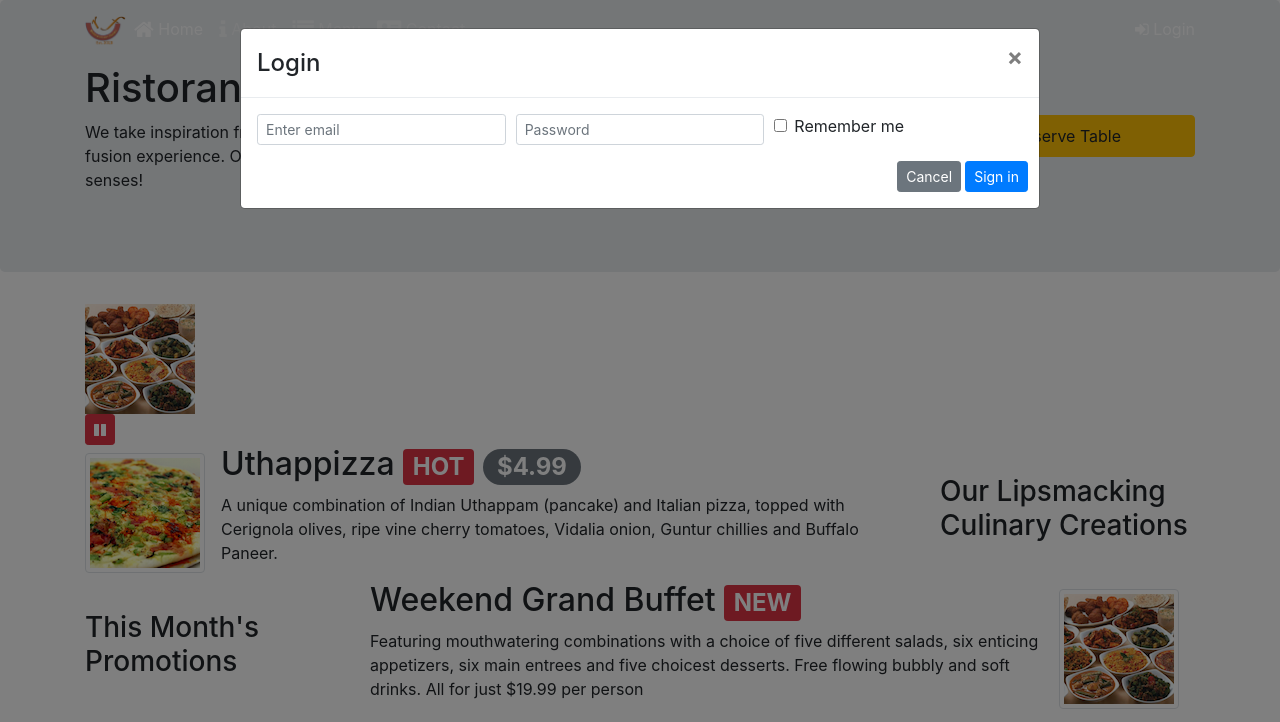
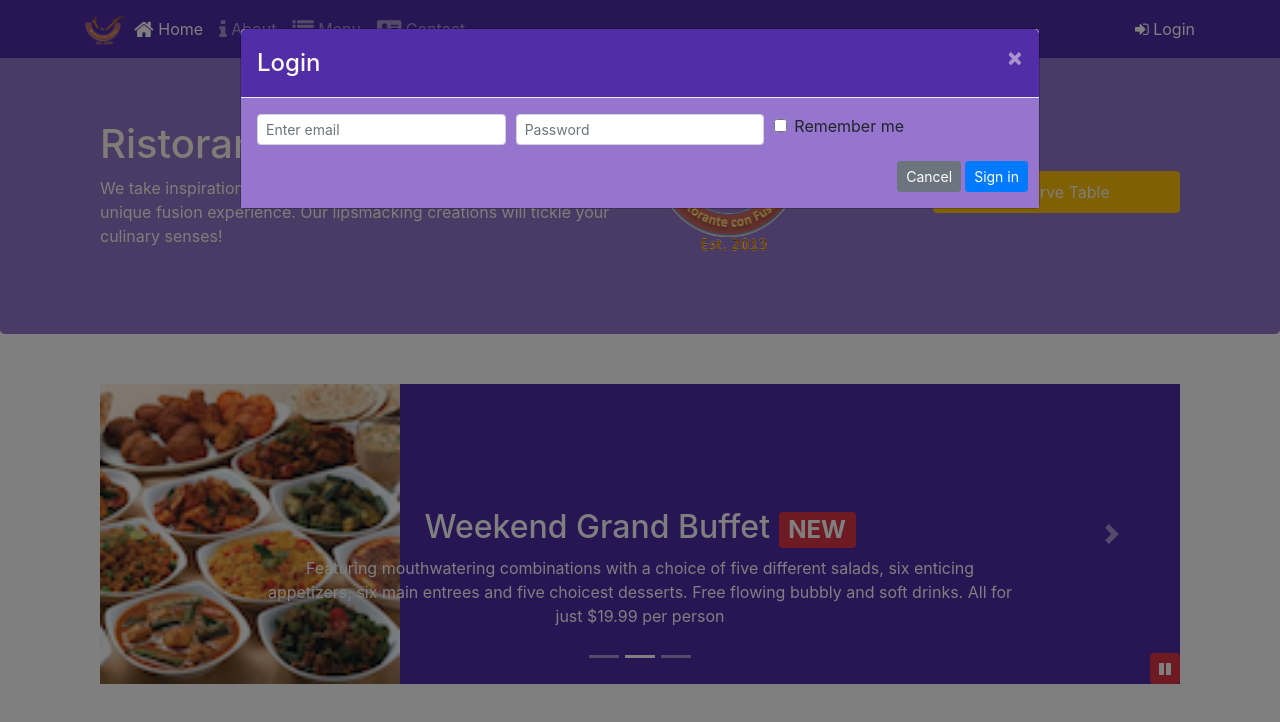
Before and after one commit to abzuar9658/Bootstrap-MERN-Specialization, a website: page index.html in a window 1280 px wide. Both pictures are taken after a click on the link "Login". Shown: the top 722 px of the page. Drawn offline with nearby package versions, Linux system fonts and the light colour scheme; files that its build step writes are made by us from their sources.

Commit message:
Assignment 4

```diff
--- a/css/styles-old.css
+++ /dev/null
@@ -1,64 +0,0 @@
-body {
-  padding: 50px 0px 0px 0px;
-  z-index: 0;
-}
-
-.navbar-dark {
-  background-color: #512da8;
-}
-.row-header {
-  margin: 0px auto;
-  padding: 0px;
-}
-
-.row-content {
-  margin: 0px auto;
-  padding: 50px 0px 50px 0px;
-  border-bottom: 1px ridge;
-  min-height: 400px;
-}
-
-.footer {
-  background-color: #d1c4e9;
-  margin: 0px auto;
-  padding: 20px 0px 20px 0px;
-}
-.jumbotron {
-  padding: 70px 30px 70px 30px;
-  margin: 0px auto;
-  background: #9575cd;
-  color: floralwhite;
-}
-
-address {
-  font-size: 80%;
-  margin: 0px;
-  color: #0f0f0f;
-}
-
-.tab-content {
-  border-left: 1px solid #ddd;
-  border-right: 1px solid #ddd;
-  border-bottom: 1px solid #ddd;
-  padding: 10px;
-}
-.carousel {
-  background: #512da8;
-}
-
-.carousel-item {
-  height: 300px;
-}
-
-.carousel-item img {
-  position: absolute;
-  top: 0;
-  left: 0;
-  min-height: 300px;
-}
-#carouselButton {
-  right: 15px;
-  position: absolute;
-  bottom: 0px;
-  z-index: 1;
-}
--- a/css/styles.scss
+++ b/css/styles.scss
@@ -0,0 +1,86 @@
+$lt-gray: #ddd;
+$background-dark: #512da8;
+$background-light: #9575cd;
+$background-pale: #d1c4e9;
+
+// Height variables
+$carousel-item-height: 300px;
+
+@mixin zero-margin($pad-up-dn, $pad-left-right) {
+  margin: 0px auto;
+  padding: $pad-up-dn $pad-left-right;
+}
+
+.row-header {
+  @include zero-margin(0px, 0px);
+}
+
+.row-content {
+  @include zero-margin(50px, 0px);
+  border-bottom: 1px ridge;
+  min-height: 400px;
+}
+
+.footer {
+  background-color: $background-pale;
+  @include zero-margin(20px, 0px);
+}
+
+.jumbotron {
+  @include zero-margin(70px, 30px);
+  background: $background-light;
+  color: floralwhite;
+}
+
+address {
+  font-size: 80%;
+  margin: 0px;
+  color: #0f0f0f;
+}
+
+body {
+  padding: 50px 0px 0px 0px;
+  z-index: 0;
+}
+
+.navbar-dark {
+  background-color: $background-dark;
+}
+
+.tab-content {
+  border-left: 1px solid $lt-gray;
+  border-right: 1px solid $lt-gray;
+  border-bottom: 1px solid $lt-gray;
+  padding: 10px;
+}
+
+.carousel {
+  background: $background-dark;
+
+  .carousel-item {
+    height: $carousel-item-height;
+    img {
+      position: absolute;
+      top: 0;
+      left: 0;
+      min-height: 300px;
+    }
+  }
+}
+
+#carouselButton {
+  right: 15px;
+  position: absolute;
+  bottom: 0px;
+  z-index: 1;
+}
+.modal-header {
+  background: $background-dark;
+  color: floralwhite;
+  button {
+    color: floralwhite;
+  }
+}
+.modal-body {
+  background: $background-light;
+}
--- a/index.html
+++ b/index.html
@@ -70,9 +70,7 @@
             </li>
           </ul>
           <span class="navbar-text">
-            <a data-toggle="modal" data-target="#loginModal">
-              <span class="fa fa-sign-in"></span> Login</a
-            >
+            <a id="loginButton"> <span class="fa fa-sign-in"></span> Login</a>
           </span>
         </div>
       </div>
@@ -83,8 +81,8 @@
         <div class="modal-content">
           <div class="modal-header">
             <h4 class="modal-title">Login</h4>
-            <button type="button" class="close" data-dismiss="modal">
-              &times;
+            <button type="button" class="close" id="closeLoginModalButton">
+              <span>&times;</span>
             </button>
           </div>
           <div class="modal-body">
@@ -141,8 +139,8 @@
         <div class="modal-content">
           <div class="modal-header">
             <h4 class="modal-title">Reserve a Table</h4>
-            <button type="button" class="close" data-dismiss="modal">
-              &times;
+            <button type="button" class="close" id="closeReserveModalButton">
+              <span>&times;</span>
             </button>
           </div>
           <div class="modal-body">
@@ -291,8 +289,7 @@
             <a
               role="button"
               class="btn btn-block nav-link btn-warning"
-              data-toggle="modal"
-              data-target="#reserveTableModal"
+              id="reserveTableButton"
               >Reserve Table</a
             >
           </div>
@@ -550,6 +547,18 @@
           $("#carouselButton").children("span").addClass("fa-pause");
         }
       });
+      $("#loginButton").click(function () {
+        $("#loginModal").modal("show");
+      });
+      $("#reserveTableButton").click(function () {
+        $("#reserveTableModal").modal("show");
+      });
+      $("#closeLoginModalButton").click(function () {
+        $("#loginModal").modal("hide");
+      });
+      $("#closeReserveModalButton").click(function () {
+        $("#reserveTableModal").modal("hide");
+      });
     </script>
   </body>
 </html>
```
Also changed, not shown: css/styles-new.css (added), css/styles.css (added).
